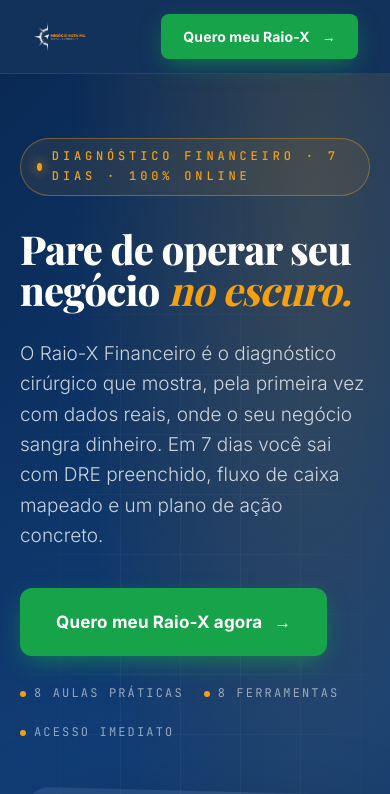
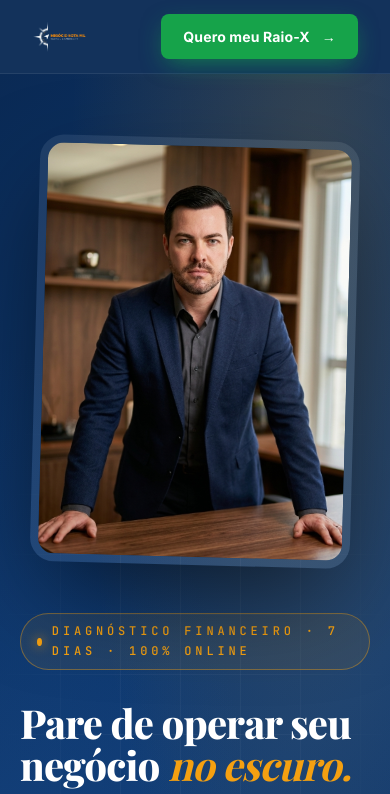
Before and after one commit to fabiopereiramkt/negocio-nota-mil-lp, a plain HTML site: page index.html in a window 390 px wide. Shown: the top 794 px of the page. Drawn offline with nearby package versions, Linux system fonts and the light colour scheme.

Commit message:
fix(mobile): foto do hero acima do CTA no mobile

```diff
--- a/index.html
+++ b/index.html
@@ -770,6 +770,7 @@
     section{padding:80px 0}
     .hero{padding:64px 0 80px}
     .hero-grid,.audience-grid,.mech-stage,.outcome-grid,.about-grid,.offer-grid{grid-template-columns:1fr;gap:48px}
+    .hero-photo{order:-1;max-width:320px;margin:0 auto}
     .pain-grid,.tools-grid{grid-template-columns:1fr 1fr}
     .lesson{grid-template-columns:1fr;gap:12px;padding:24px 28px}
     .lesson .tool{justify-self:start}
```
